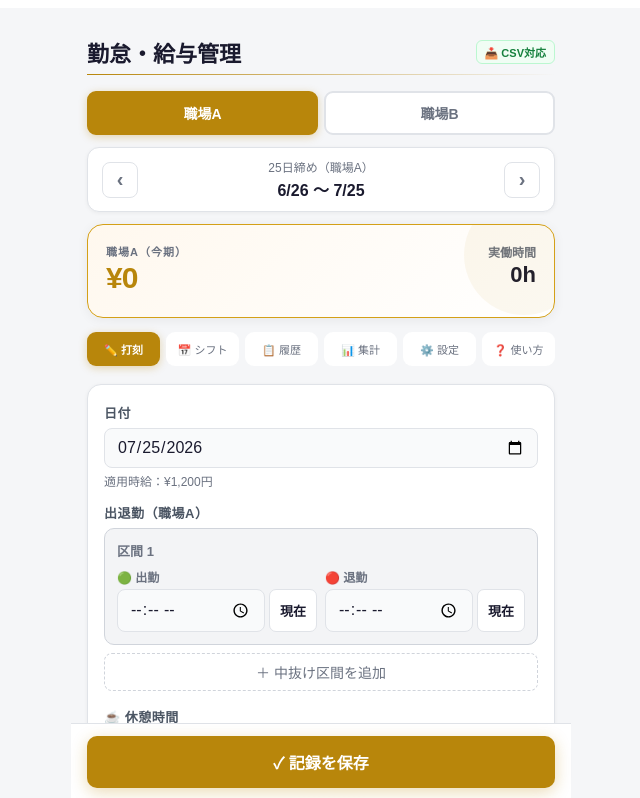
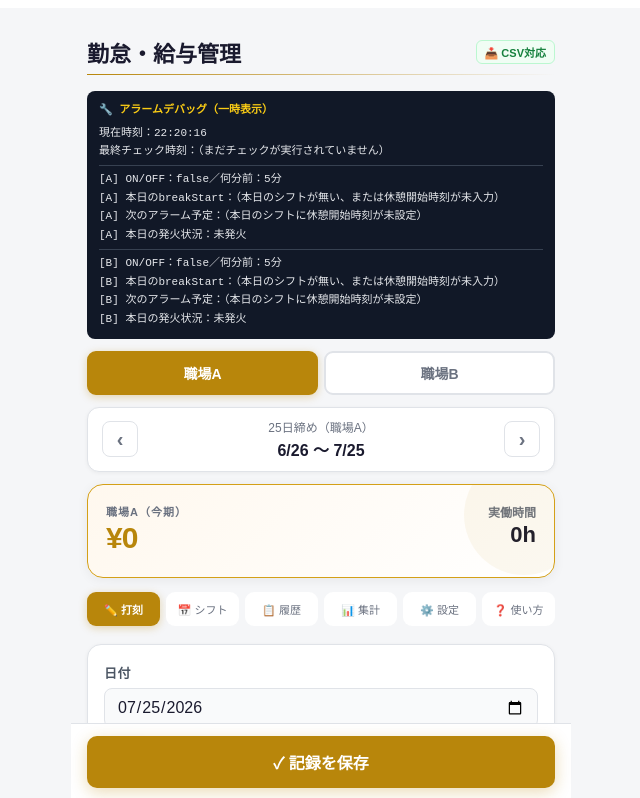
Before and after one commit to kslab-git/work-tracker, a React (Vite) app: page / in a window 1280 px wide. Shown: the top 798 px of the page, without its empty margins (319-959 px from the left). Built offline with nearby package versions, Linux system fonts and the light colour scheme.

Commit message:
アラーム原因調査用のデバッグ表示を追加

```diff
--- a/src/App.jsx
+++ b/src/App.jsx
@@ -303,6 +303,7 @@ export default function WorkTracker() {
   const [expandedDay,setExpandedDay]=useState(null);
   const [warnings,setWarnings]=useState([]);
   const [iosGuide,setIosGuide]=useState(null); // "export" | "import" | null
+  const [alarmLastCheckAt,setAlarmLastCheckAt]=useState(null); // デバッグ表示用：アラームチェックの最終実行時刻
   const pendingActionRef=useRef(null);
   const [settingsForm,setSettingsForm]=useState(()=>JSON.parse(JSON.stringify(DEFAULT_SETTINGS)));
   const importRef=useRef();
@@ -432,6 +433,7 @@ export default function WorkTracker() {
       const today=getTodayStr();
       const now=new Date();
       const nowMin=now.getHours()*60+now.getMinutes();
+      setAlarmLastCheckAt(now); // デバッグ表示用：チェック処理が生きているかを可視化する
       for(const wp of WPS){
         const cfg=settings.workplaces[wp];
         if(!cfg?.breakAlarmEnabled) continue;
@@ -880,6 +882,34 @@ export default function WorkTracker() {
             <span style={{fontSize:11,color:"#15803d",background:"#f0fdf4",border:"1px solid #bbf7d0",borderRadius:6,padding:"3px 8px",fontWeight:600}}>📥 CSV対応</span>
           </div>
           <div style={{height:1,background:`linear-gradient(90deg,${WPC.primary},transparent)`}}/>
+        </div>
+
+        {/* 🔧 デバッグ表示（休憩前アラーム原因調査用・一時的。原因特定後に削除すること） */}
+        <div style={{background:"#111827",color:"#e5e7eb",fontFamily:"monospace",fontSize:11,lineHeight:1.7,borderRadius:8,padding:"10px 12px",marginBottom:12}}>
+          <div style={{fontWeight:700,color:"#facc15",marginBottom:4}}>🔧 アラームデバッグ（一時表示）</div>
+          <div>現在時刻：{(()=>{const n=new Date();return `${pad(n.getHours())}:${pad(n.getMinutes())}:${pad(n.getSeconds())}`;})()}</div>
+          <div>最終チェック時刻：{alarmLastCheckAt?`${pad(alarmLastCheckAt.getHours())}:${pad(alarmLastCheckAt.getMinutes())}:${pad(alarmLastCheckAt.getSeconds())}`:"（まだチェックが実行されていません）"}</div>
+          {WPS.map(wp=>{
+            const cfg=settings.workplaces[wp];
+            const today=getTodayStr();
+            const sh=shifts.find(s=>s.date===today&&s.wp===wp);
+            const minutesBefore=cfg?.breakAlarmMinutesBefore??5;
+            const key=`${today}_${wp}`;
+            let targetLabel="（本日のシフトに休憩開始時刻が未設定）";
+            if(sh?.breakStart){
+              const breakStartMin=toMin(sh.breakStart);
+              const targetMin=((breakStartMin-minutesBefore)%1440+1440)%1440;
+              targetLabel=`${pad(Math.floor(targetMin/60))}:${pad(targetMin%60)}（休憩開始${sh.breakStart}の${minutesBefore}分前）`;
+            }
+            return(
+              <div key={wp} style={{marginTop:4,paddingTop:4,borderTop:"1px solid #374151"}}>
+                <div>[{wp}] ON/OFF：{String(cfg?.breakAlarmEnabled??false)}／何分前：{minutesBefore}分</div>
+                <div>[{wp}] 本日のbreakStart：{sh?.breakStart||"（本日のシフトが無い、または休憩開始時刻が未入力）"}</div>
+                <div>[{wp}] 次のアラーム予定：{targetLabel}</div>
+                <div>[{wp}] 本日の発火状況：{alarmFiredRef.current.has(key)?"発火済み":"未発火"}</div>
+              </div>
+            );
+          })}
         </div>
 
         {/* 職場切り替え（打刻・履歴タブ時のみ） */}
```
